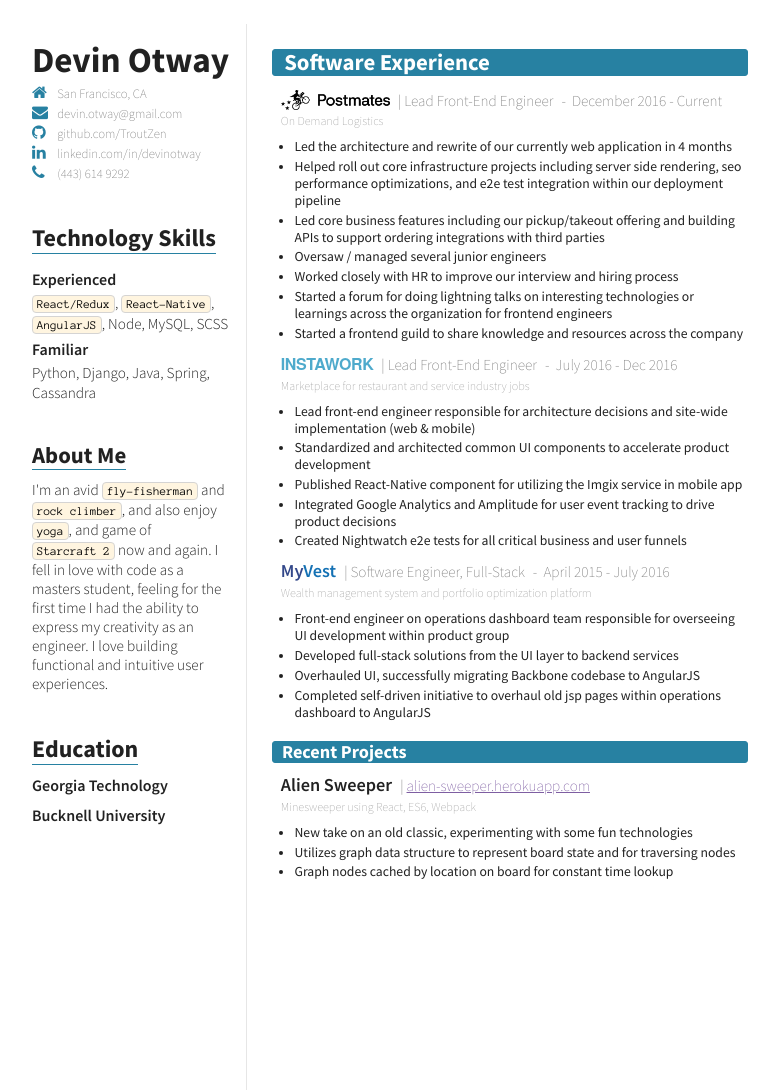
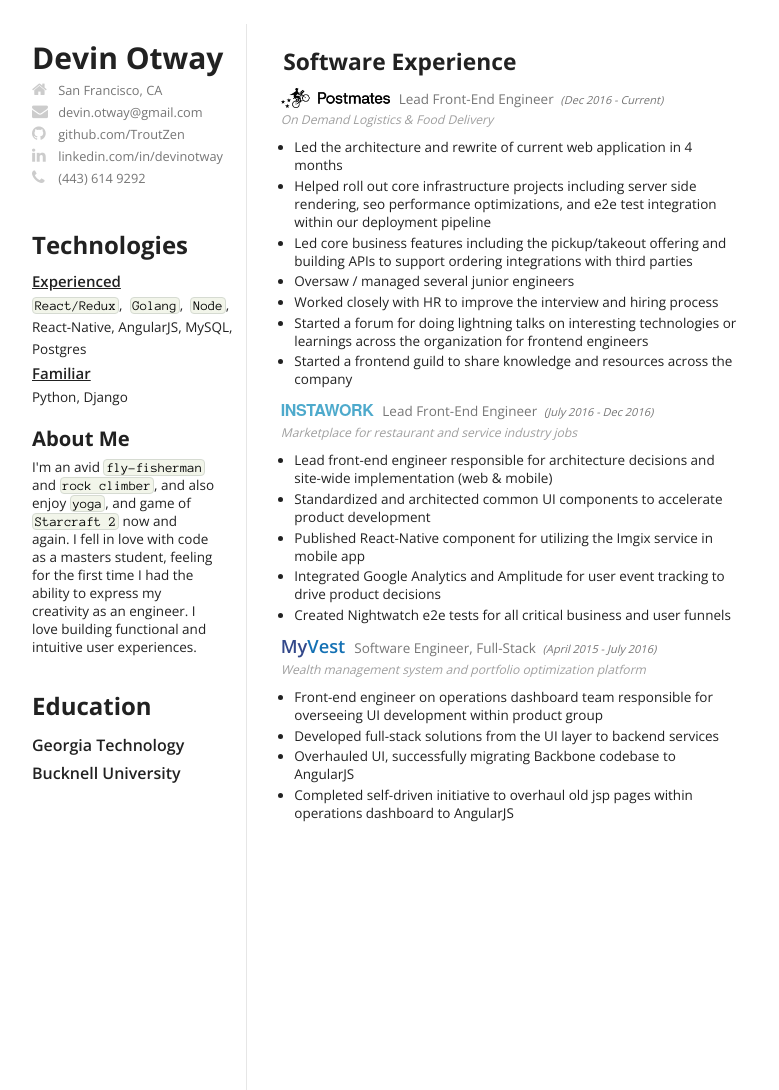
Before and after one commit to TroutZen/resume, a website: page public/index.html in a window 1280 px wide. Shown: the whole page, without its empty margins (245-1024 px from the left). Drawn offline with nearby package versions, Linux system fonts and the light colour scheme.

```diff
--- a/public/index.html
+++ b/public/index.html
@@ -38,11 +38,15 @@
 				</div>
 
 				<div class="section technologies">
-					<h2 class="section-header">Technology Skills</h2>
-					<span class="content-header">Experienced</span>
-					<span class="skills"><span class="code">React/Redux</span>, <span class="code">React-Native</span>, <span class="code">AngularJS</span>, Node, MySQL, SCSS</span>
-					<span class="content-header">Familiar</span>
-					<span class="skills">Python, Django, Java, Spring, Cassandra</span>
+					<h2 class="section-header">Technologies</h2>
+					<span class="underlined">Experienced</span>
+					<span class="skills">
+						<span class="code">React/Redux</span>,&nbsp;
+						<span class="code">Golang</span>,&nbsp;
+						<span class="code">Node</span>,&nbsp;
+						React-Native, AngularJS, MySQL, Postgres</span>
+					<span class="underlined">Familiar</span>
+					<span class="skills">Python, Django</span>
 				</div>
 
 				<div class="section interests">
@@ -53,28 +57,30 @@
 				<div class="section education">
 					<h2 class="section-header">Education</h2>
 					<span class="school">Georgia Technology</span>
-					<span class="school" style="margin-top: 10px;">Bucknell University</span>
+					<span class="school">Bucknell University</span>
 				</div>
 			</div>
 
 			<div class="col-2">
 				<div class="section professional-experience">
-					<h2 class="section-header-bubble large white">Software Experience</h2>
+					<h2 class="section-header-bubble">Software Experience</h2>
 
 					<div class="company-section">
 							<img src="/images/postmates_logo.png" class="postmates-logo" />
-							<span class="position">| Lead Front-End Engineer</span>
-							<span class="position">-&nbsp;&nbsp;December 2016 - Current</span>
+							<div class="role">
+								<span class="position">Lead Front-End Engineer</span>
+								<span class="date">&nbsp;(Dec 2016 - Current)</span>
+							</div>
 							<div>
-								<span class="company-description">On Demand Logistics</span>
+								<span class="company-description">On Demand Logistics & Food Delivery</span>
 							</div>
 						<div>
 							<ul>
-								<li>Led the architecture and rewrite of our currently web application in 4 months</li>
+								<li>Led the architecture and rewrite of current web application in 4 months</li>
 								<li>Helped roll out core infrastructure projects including server side rendering, seo performance optimizations, and e2e test integration within our deployment pipeline</li>
-								<li>Led core business features including our pickup/takeout offering and building APIs to support ordering integrations with third parties</li>
+								<li>Led core business features including the pickup/takeout offering and building APIs to support ordering integrations with third parties</li>
 								<li>Oversaw / managed several junior engineers</li>
-								<li>Worked closely with HR to improve our interview and hiring process</li>
+								<li>Worked closely with HR to improve the interview and hiring process</li>
 								<li>Started a forum for doing lightning talks on interesting technologies or learnings across the organization for frontend engineers</li>
 								<li>Started a frontend guild to share knowledge and resources across the company</li>
 							</ul>
@@ -83,8 +89,10 @@
 
 					<div class="company-section">
 						<span class="instawork-logo">INSTAWORK</span>
-						<span class="position">| Lead Front-End Engineer</span>
-						<span class="position">-&nbsp;&nbsp;July 2016 - Dec 2016</span>
+						<div class="role">
+							<span class="position">Lead Front-End Engineer</span>
+							<span class="date">&nbsp;(July 2016 - Dec 2016)</span>
+						</div>
 						<div>
 							<span class="company-description">Marketplace for restaurant and service industry jobs</span>
 						</div>
@@ -101,8 +109,10 @@
 
 					<div class="company-section">
 						<span class="company"><span class="myvest-logo my">My</span><span class="myvest-logo vest">Vest</span></span>
-						<span class="position">| Software Engineer, Full-Stack</span>
-						<span class="position">-&nbsp;&nbsp;April 2015 - July 2016 </span>
+						<div class="role">
+							<span class="position">Software Engineer, Full-Stack</span>
+							<span class="date">&nbsp;(April 2015 - July 2016)</span>
+						</div>
 						<div>
 							<span class="company-description">Wealth management system and portfolio optimization platform</span>
 						</div>
@@ -115,23 +125,6 @@
 							</ul>
 						</div>
 					</div>
-
-					<div>
-						<h2 class="section-header-bubble small white">Recent Projects</h2>
-						<div class="company-section">
-							<span class="company">Alien Sweeper</span>
-							<span class="position">| <a href="https://alien-sweeper.herokuapp.com/">alien-sweeper.herokuapp.com</a></span>
-							<div></div>
-							<span class="company-description">Minesweeper using React, ES6, Webpack</span>
-						</div>
-						<div>
-							<ul>
-								<li>New take on an old classic, experimenting with some fun technologies</li>
-								<li>Utilizes graph data structure to represent board state and for traversing nodes</li>
-								<li>Graph nodes cached by location on board for constant time lookup</li>
-							</ul>
-						</div>
-					</div>
 				</div>
 			</div>
 		</div>
--- a/src/styles/styles.scss
+++ b/src/styles/styles.scss
@@ -1,23 +1,18 @@
-@import url(https://fonts.googleapis.com/css?family=Karla:300,400,700);
-@import url(https://fonts.googleapis.com/css?family=Hind:400,700);
-@import url(https://fonts.googleapis.com/css?family=Work+Sans:400,100,200,300,500,700,600,900,800);
-@import url(https://fonts.googleapis.com/css?family=Source+Sans+Pro:400,200,200italic,900italic,900,700italic,700,600italic,600,400italic,300italic,300);
-@import url(https://fonts.googleapis.com/css?family=Anonymous+Pro:400,700italic,700,400italic);
-
+@import url(https://fonts.googleapis.com/css?family=Open+Sans:300,400,600,700);
+@import url(https://fonts.googleapis.com/css?family=Anonymous+Pro:400,700);
 
 $font-size: 11px;
-$primary-color: #2781A2;
+$primary-color: black;
 $primary-dark: rgba(0,0,0,0.87);
-$secondary-color: #2781A2;
+$secondary-dark: rgba(0,0,0,0.54);
 $tert-color: black;
-$name-font: 'Hind';
 $heroku: #7e5ea2;
 
 html, body {
 	width:794px;
 	color: $primary-dark;
 	height:1122px;
-	font-family: 'Source Sans Pro';
+	font-family: 'Open Sans';
 	margin: 0 auto;
 }
 
@@ -39,7 +34,7 @@
 	li {
 		margin-left: 1em;
 		margin-bottom: 0.2em;
-		font-size: 0.9em;
+		font-size: 13.5px;
 	}
 }
 
@@ -51,7 +46,7 @@
 
 .section {
 	padding-left: 10px;
-	margin-bottom: 20px;
+	margin-right: 10px;
 }
 
 [class*='col-'] {
@@ -85,7 +80,7 @@
 	margin-bottom: 20px;
 
 	i {
-		color: $secondary-color;
+		color: #ccc;
 		min-width: 17px;
 	}
 
@@ -93,11 +88,11 @@
 
 .name {
 	font-weight: 700;
-	font-size: 2.2em;
+	font-size: 30px;
 }
 
 .contact-info {
-	color: rgba(0,0,0,0.54);
+	color: $secondary-dark;
 	font-weight: 200;
 	padding-left: 5px;
 	font-size: 0.8em;
@@ -110,24 +105,25 @@
 	}
 
 	.skills {
-		font-size: 0.95em;
-		font-weight: 300;
+		font-size: 13.5px;
 	}
 }
 
 .code {
 	display: inline-block;
 	font-family: 'Anonymous Pro';
-	padding: 2px 4px;
-	font-size: 0.8em;
+	padding: 1px 2px;
+	font-size: 13.5px;
 	border-radius: 4px;
-	border: 1px solid #d5d4d3;
-	background-color: rgba(253, 225, 162, 0.33);
+	border: 1px solid #D6DBD2;
+	background-color:#F2F5EA;
 	color: black;
 }
 
 .interests {
-	font-size: 0.95em;
+	font-size: 13.5px;
+	line-height: normal;
+	color: $primary-dark;
 
 	p {
 		margin-right: 20px;
@@ -145,9 +141,9 @@
 }
 
 .section-header {
-	border-bottom: 1px solid $secondary-color;
+	color: $primary-dark;
 	display: inline-block;
-	margin-bottom: 10px;
+	margin-bottom: 6px;
 }
 
 .content-header {
@@ -157,6 +153,10 @@
 
 .school {
 	@extend .content-header;
+
+	&:not(:first-child) {
+		margin-top: 6px;
+	}
 }
 
 .description {
@@ -175,15 +175,16 @@
 .company {
 	@extend .content-header;
 	font-size: 1.2em;
+	color: $secondary-dark;
 	display: inline-block;
 }
 
 .position {
 	@extend .contact-info;
-	font-size: 1em;
+	font-size: 13.5px;
 
 	a {
-		color: $heroku;
+		color: #393E41;
 	}
 }
 
@@ -194,16 +195,13 @@
 .company-description {
 	@extend .description;
 	opacity: 0.7;
-	font-variant: italic;
+	font-style: italic;
 }
 
 .section-header-bubble {
 	@extend .section-header;
 	display: block;
-	background-color: $primary-color;
 	padding: 0 0.5em;
-	border-radius: 3px;
-	border: 1px solid $primary-color;
 	line-height: 1.1;
 
 	&.small {
@@ -254,3 +252,23 @@
 	position: relative;
 	top: 4px;
 }
+
+.role {
+	display: inline-block;
+}
+
+.date {
+	color: $secondary-dark;
+	font-style: italic;
+	font-size: 11px;
+}
+
+.underlined {
+	display: block;
+	font-size: 15px;
+	font-weight: 600;
+	color: $primary-dark;
+	text-decoration: underline;
+	margin-top: 4px;
+	margin-bottom: 2px;
+}
```
Also changed, not shown: src/index.html (+27 -34 lines), public/styles/styles.css.
